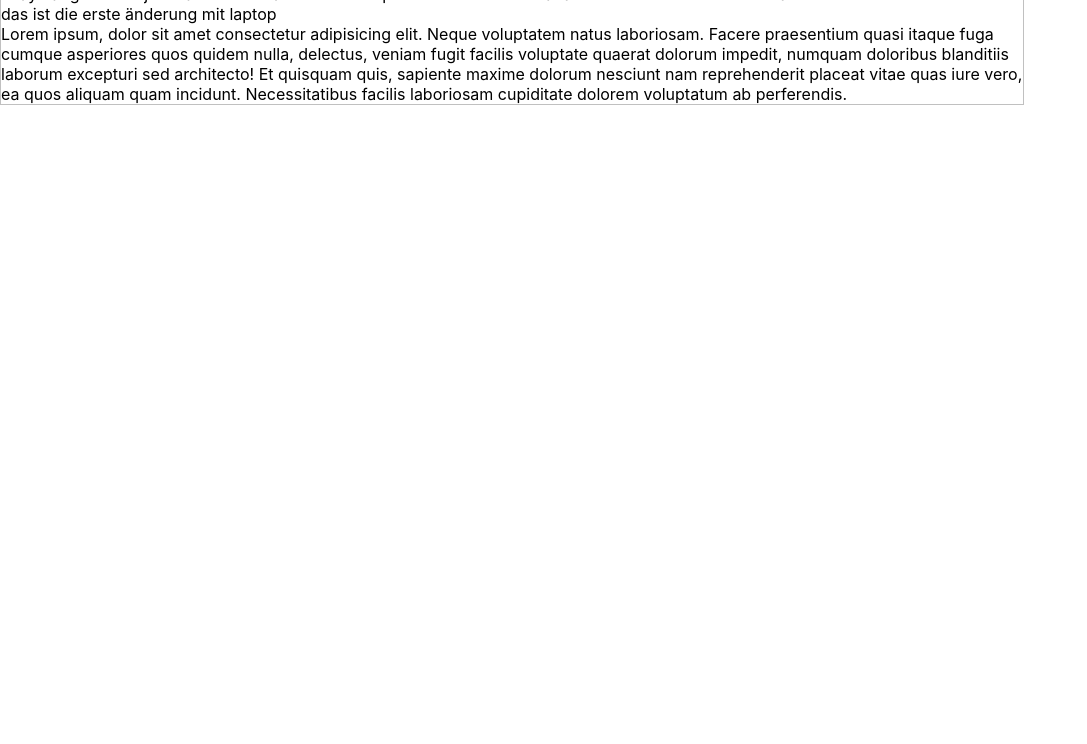
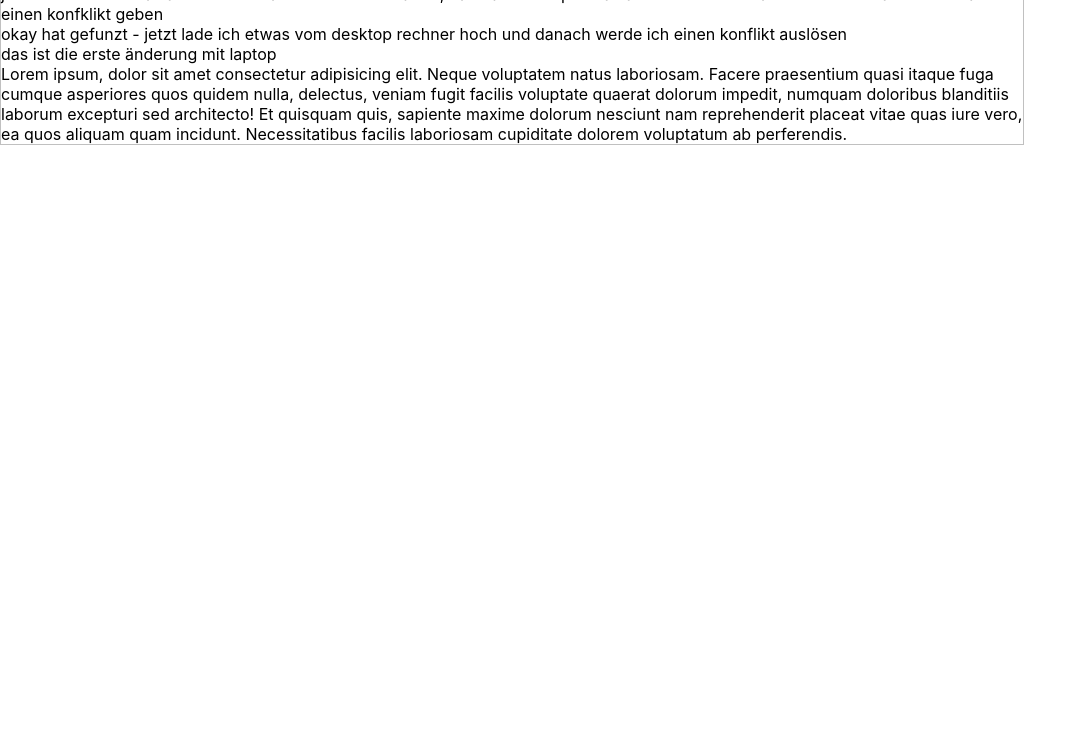
Before and after one commit to stherzig/test, a plain HTML site: page index.html in a window 1280 px wide. Shown: the part 56-800 px from the top of the page, without its empty margins (0-1087 px from the left). Drawn offline with Linux system fonts and the light colour scheme.

Commit message:
konflikt auslösen

```diff
--- a/index.html
+++ b/index.html
@@ -12,6 +12,7 @@
         <h1>Test-Repo</h1>
       </header>
       <main>
+       <p>jetzt werde ich etwas am notebook ändern und hochladen, dann am dektop etwas ändern und erst dann vom server abholen - das wird einen konfklikt geben</p>
         <p>okay hat gefunzt - jetzt lade ich etwas vom desktop rechner hoch und danach werde ich einen konflikt auslösen</p>
         <p>das ist die erste änderung mit laptop</p>
         <p>
```
